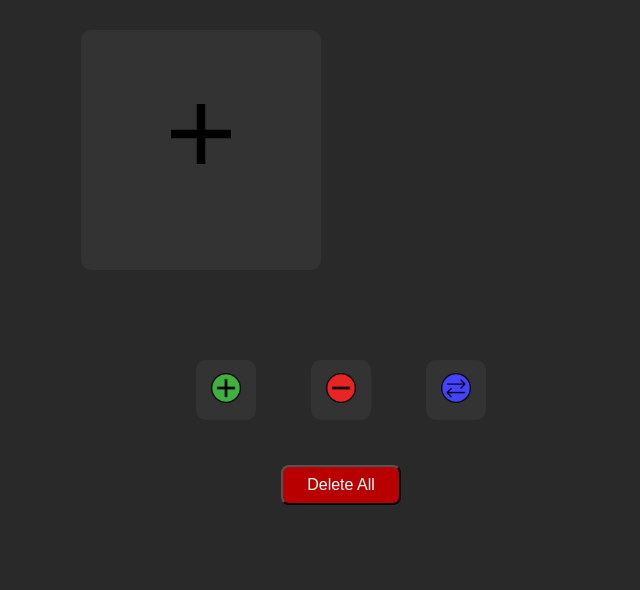
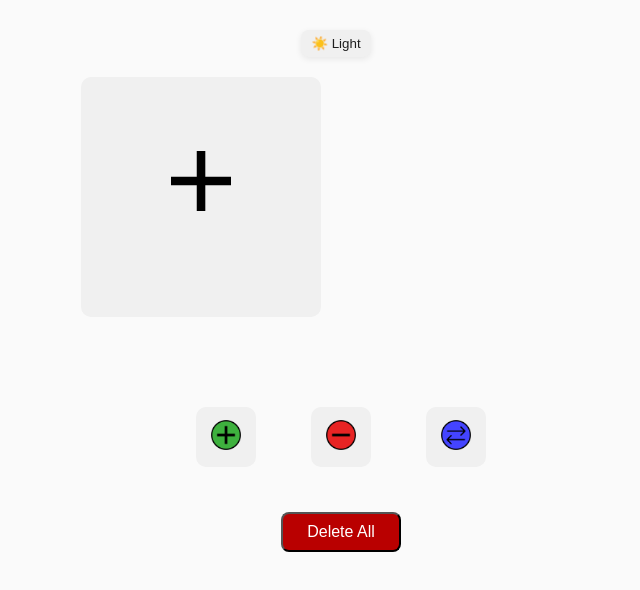
Before and after one commit to yaryhiin/wallet-react, a React (Create React App) app: page / in a window 1280 px wide. Shown: the top 590 px of the page, without its empty margins (304-944 px from the left). Built offline with nearby package versions, Linux system fonts and the light colour scheme.

Commit message:
Add ThemeSwitch component with toggle functionality and styles

```diff
--- a/src/App.js
+++ b/src/App.js
@@ -13,22 +13,33 @@ import AddAccount from './components/codes/AddAccount'
 import ChangeAccount from './components/codes/ChangeAccount'
 import ChangeTransaction from './components/codes/ChangeTransaction'
 import DeleteAllBtn from './components/codes/DeleteAllBtn'
+import ThemeSwitch from './components/codes/ThemeSwitch'
 import { loadData } from './utils'
 
 function App() {
-  const initialAccounts = loadData('accounts');
-  const initialTransactions = loadData('transactions');
-  const [accounts, setAccounts] = useState(initialAccounts)
-  const [transactions, setTransactions] = useState(initialTransactions)
-
-  useEffect(() => {
-    document.body.setAttribute('dark-theme', 'dark'); // or 'light'
-  }, []);
+  const [accounts, setAccounts] = useState(loadData('accounts'));
+  const [transactions, setTransactions] = useState(loadData('transactions'));
+  const [theme, setTheme] = useState(() => {
+  const saved = localStorage.getItem('theme');
+  if (saved) return saved;
+  return window.matchMedia && window.matchMedia('(prefers-color-scheme: dark)').matches
+    ? 'dark'
+    : 'light';
+});
 
   useEffect(() => {
     localStorage.setItem('accounts', JSON.stringify(accounts));
     localStorage.setItem('transactions', JSON.stringify(transactions));
-  }, [accounts, transactions]);
+    localStorage.setItem('theme', theme);
+  }, [accounts, transactions, theme]);
+
+  useEffect(() => {
+    document.body.setAttribute('theme', theme);
+  }, [theme]);
+
+  function toggleTheme() {
+    setTheme((prev) => (prev === 'dark' ? 'light' : 'dark'));
+  }
 
   function addTransaction(transaction, accountWithMethod) {
     const id = Math.floor(Math.random() * 10000) + 1
@@ -151,6 +162,7 @@ function App() {
         <Routes>
           <Route path='/' element={
             <>
+              <ThemeSwitch toggleTheme={toggleTheme} theme={theme} />
               <Accounts accounts={accounts} />
               <RecentTransactions transactions={transactions} accounts={accounts} />
               <Buttons accounts={accounts} />
--- /dev/null
+++ b/src/components/codes/ThemeSwitch.js
@@ -0,0 +1,19 @@
+import React from 'react'
+
+const ThemeSwitch = ({toggleTheme, theme}) => {
+    return (
+        <div>
+            <button
+                type="button"
+                onClick={toggleTheme}
+                className="themeSwitch"
+                aria-pressed={theme === 'dark'}
+                title={theme === 'dark' ? 'Switch to light' : 'Switch to dark'}
+            >
+                {theme === 'dark' ? '🌙 Dark' : '☀️ Light'}
+            </button>
+        </div>
+    )
+}
+
+export default ThemeSwitch
--- a/src/components/styles/Transactions.module.scss
+++ b/src/components/styles/Transactions.module.scss
@@ -2,7 +2,7 @@
   display: flex;
   flex-direction: column;
   align-items: center;
-  width: 80%;
+  width: 100%;
   max-width: 600px;
 }
 
@@ -13,7 +13,7 @@
 
 .transactionStyle {
   padding: 10px;
-  margin-bottom: 10px;
+  margin: 10px;
   border-radius: 8px;
   overflow: hidden;
   width: 100%;
--- a/src/components/styles/scss/base/_global.scss
+++ b/src/components/styles/scss/base/_global.scss
@@ -96,6 +96,23 @@ a:hover {
   }
 }
 
+.themeSwitch {
+  padding: 6px 10px;
+  border-radius: 8px;
+  border: none;
+  cursor: pointer;
+  background: var(--btn-bg);
+  color: var(--text);
+  box-shadow: 0 2px 6px rgba(0,0,0,0.08);
+  transition: background 150ms, transform 120ms;
+}
+
+.themeSwitch:hover { transform: translateY(-1px); }
+.themeSwitch[aria-pressed='true'] {
+  outline: 2px solid rgba(0,0,0,0.08);
+}
+
+
 .error {
   border: 2px solid var(--error-border);
   background-color: var(--error-bg);
--- a/src/components/styles/scss/base/_variables.scss
+++ b/src/components/styles/scss/base/_variables.scss
@@ -26,7 +26,7 @@
     --error-bg: #ffe6e6;
 }
 
-[dark-theme='dark'] {
+[theme='dark'] {
     --bg: #292929;
     --text: #fff;
     --btn-bg: #333;
--- a/src/components/styles/scss/main.scss
+++ b/src/components/styles/scss/main.scss
@@ -4,6 +4,14 @@
 .body {
   display: flex;
   flex-direction: column;
+  justify-content: center;
   align-items: center;
+  margin: auto;
   padding-top: 30px;
+  width: 70%;
 }
+
+.themeSwitch {
+  align-self: center;
+  margin-bottom: 20px;
+}
```
